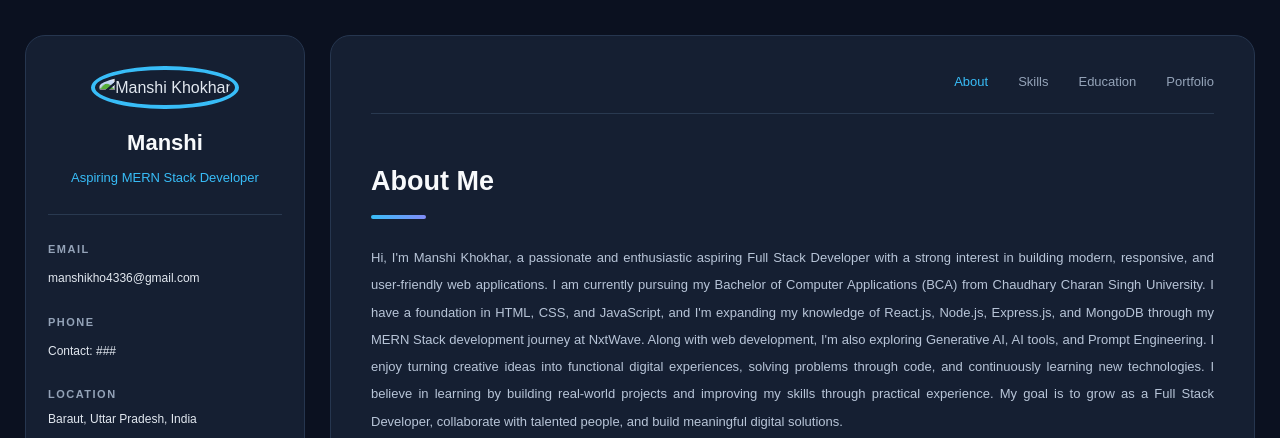
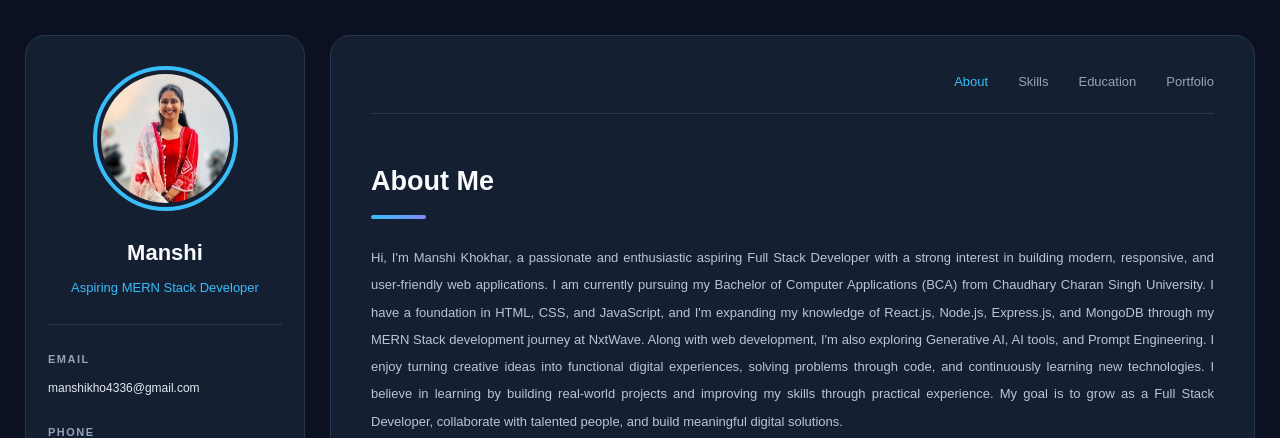
Before and after one commit to manshi-tech/manshi-portfolio, a plain HTML site: page index.html in a window 1280 px wide. Shown: the top 438 px of the page. Drawn offline with Linux system fonts and the light colour scheme.

Commit message:
Fix HTML encoding issues in index.html

```diff
--- a/index.html
+++ b/index.html
@@ -18,7 +18,7 @@
 
         <div class="profile">
 
-            <img src="./images/mansi.jpg" alt="Manshi Khokhar">
+            <img src="./mansi.jpg" alt="Manshi Khokhar">
 
             <h2>Manshi</h2>
 
```
